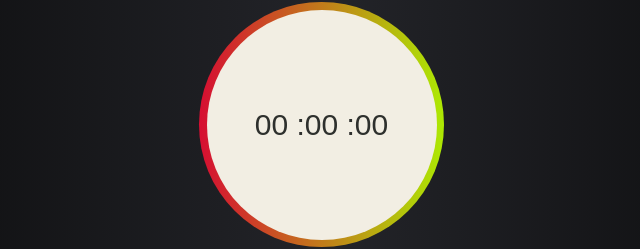
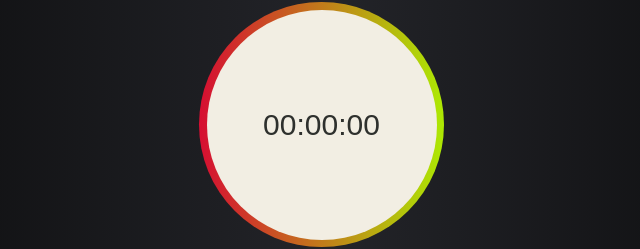
Before and after one commit to rezakamallii/stopWatch, a plain HTML site: page index.html in a window 1280 px wide. Both pictures are taken after a click on the button "Stop". Shown: the part 223-472 px from the top of the page, 311-951 px from the left. Drawn offline with Linux system fonts and the light colour scheme.

Commit message:
delete space

```diff
--- a/script.js
+++ b/script.js
@@ -22,11 +22,11 @@ function starter() {
       mils.innerHTML = mil < 10 ? `0${mil}` : mil;
       if (sec < 59) {
         sec += 1;
-        secs.innerHTML = sec < 10 ? `0${sec} : ` : `${sec}:`;
+        secs.innerHTML = sec < 10 ? `0${sec}: ` : `${sec}:`;
       } else {
         sec = 0;
         min += 1;
-        mins.innerHTML = min < 10 ? `0${min} : ` : `${min}:`;
+        mins.innerHTML = min < 10 ? `0${min}: ` : `${min}:`;
       }
     }
   }, 10);
@@ -34,6 +34,7 @@ function starter() {
 
 stop.addEventListener("click", () => {
   clearInterval(interval);
+  start.pointerEvents = "visible";
 });
 
 reset.addEventListener("click", () => {
```
Also changed, not shown: index.html (+2 -2 lines).
